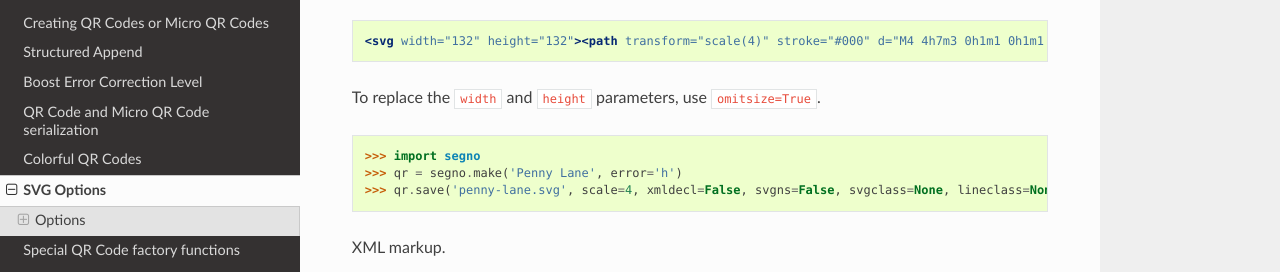
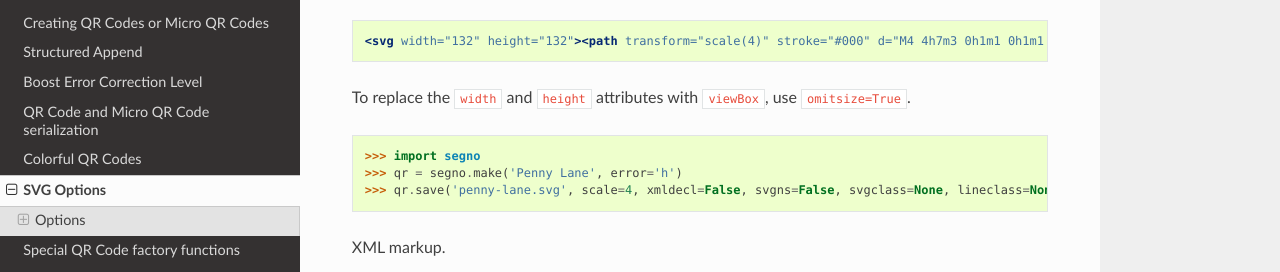
Before and after one commit to heuer/segno, a Sphinx documentation site: the page built from docs/svg-options.rst, in a window 1280 px wide and 900 px high, scrolled down 1206 px. Shown: the part 170-442 px from the top of the window. Built offline with Sphinx 7.4.7 and the Read the Docs theme 2.0.0, drawn with Linux system fonts in a browser that asks for light colours; the version number is read from the project's files by our own code.

Commit message:
Updated docs

```diff
--- a/docs/svg-options.rst
+++ b/docs/svg-options.rst
@@ -70,7 +70,7 @@ paths, use ``lineclass=None``.
 
     <svg width="132" height="132"><path transform="scale(4)" stroke="#000" d="M4 4h7m3 0h1m1 0h1m1 0h1m3 0h7m-25 1h1m5 0h1m3 0h2m1 0h4m1 0h1m5 0h1m-25 1h1m1 0h3m1 0h1m2 0h2m5 0h1m1 0h1m1 0h3m1 0h1m-25 1h1m1 0h3m1 0h1m2 0h2m1 0h1m1 0h1m3 0h1m1 0h3m1 0h1m-25 1h1m1 0h3m1 0h1m1 0h2m4 0h3m1 0h1m1 0h3m1 0h1m-25 1h1m5 0h1m2 0h1m2 0h2m2 0h1m1 0h1m5 0h1m-25 1h7m1 0h1m1 0h1m1 0h1m1 0h1m1 0h1m1 0h7m-17 1h1m2 0h1m1 0h4m-15 1h2m2 0h5m3 0h1m1 0h3m1 0h1m-19 1h2m1 0h1m1 0h10m2 0h1m2 0h1m-23 1h2m1 0h5m1 0h1m1 0h1m1 0h1m2 0h1m5 0h1m-23 1h1m1 0h3m2 0h1m2 0h3m1 0h2m1 0h1m2 0h4m-24 1h1m1 0h1m1 0h1m1 0h2m3 0h2m1 0h1m3 0h1m1 0h5m-21 1h1m2 0h4m1 0h3m1 0h2m1 0h6m-24 1h1m1 0h1m1 0h5m1 0h3m1 0h2m6 0h1m-24 1h1m2 0h2m2 0h1m3 0h1m4 0h1m1 0h1m5 0h1m-22 1h1m2 0h2m2 0h1m2 0h11m-16 1h1m2 0h1m1 0h1m1 0h2m3 0h1m2 0h1m-24 1h7m1 0h5m2 0h2m1 0h1m1 0h1m2 0h2m-25 1h1m5 0h1m4 0h1m1 0h2m1 0h1m3 0h1m2 0h2m-25 1h1m1 0h3m1 0h1m6 0h1m2 0h5m3 0h1m-25 1h1m1 0h3m1 0h1m1 0h2m3 0h1m4 0h1m1 0h2m2 0h1m-25 1h1m1 0h3m1 0h1m1 0h7m2 0h1m1 0h2m2 0h1m-24 1h1m5 0h1m2 0h2m2 0h1m2 0h4m1 0h2m-23 1h7m5 0h1m1 0h1m1 0h1m2 0h3m1 0h2"/></svg>
 
-To replace the ``width`` and ``height`` parameters, use ``omitsize=True``.
+To replace the ``width`` and ``height`` attributes with ``viewBox``, use ``omitsize=True``.
 
 .. code-block:: python
 
```
